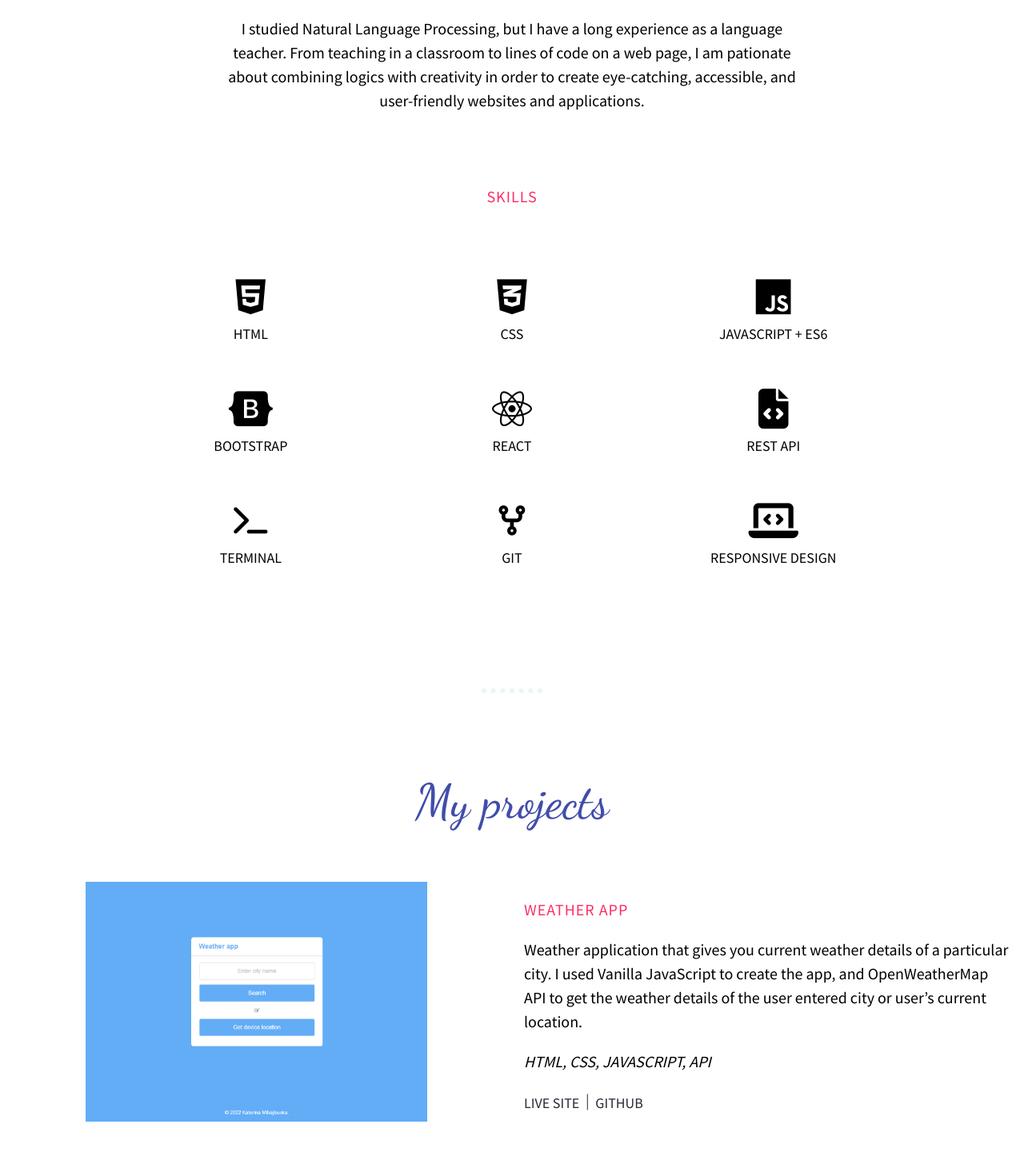
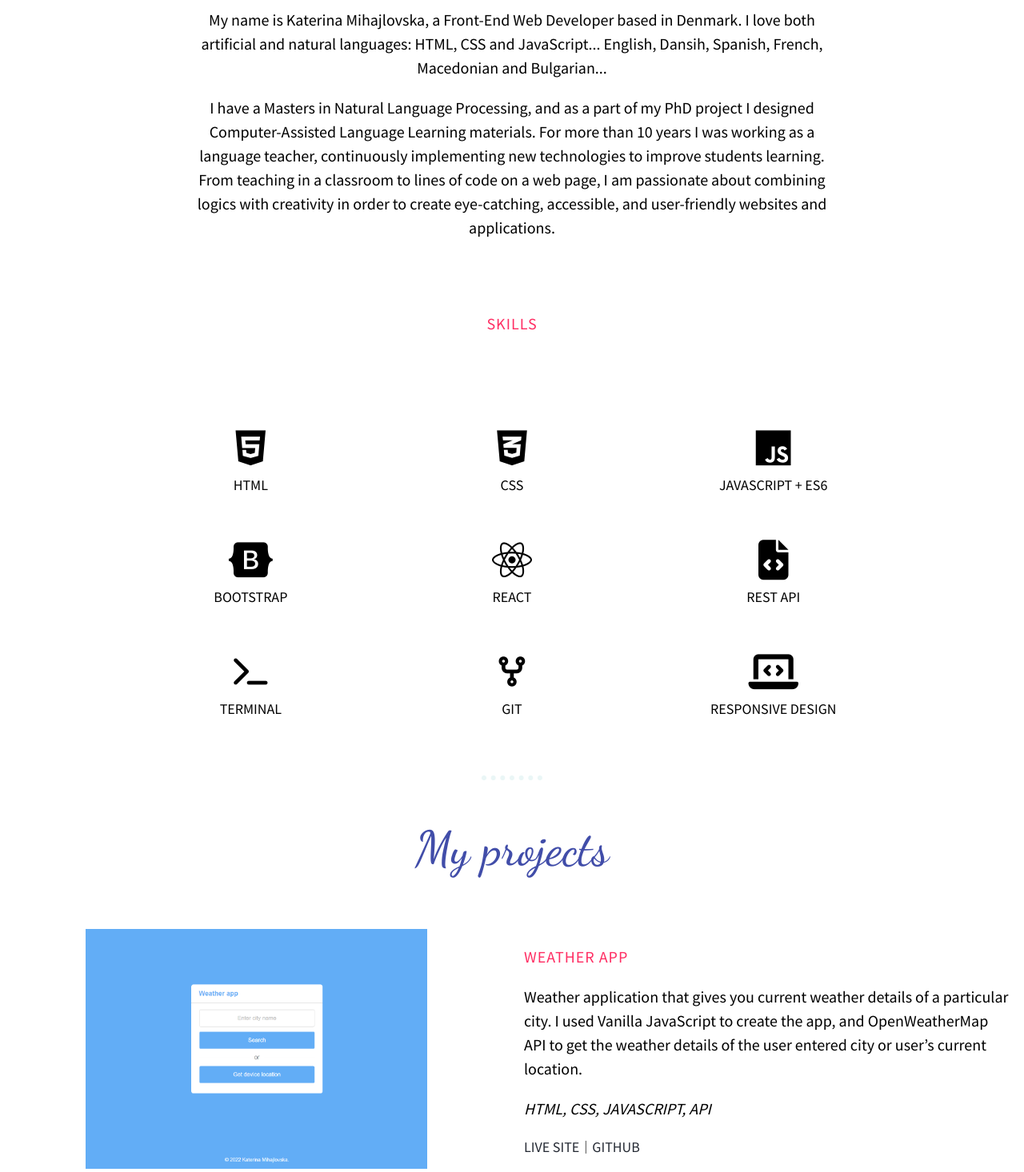
Before and after one commit to mihajlovskakate/portfolio, a React (Create React App) app: page / in a window 1280 px wide. Shown: the part 1304-2770 px from the top of the page at 80% size. Built offline with nearby package versions, Linux system fonts and the light colour scheme.

Commit message:
CSS adjustments

```diff
--- a/package.json
+++ b/package.json
@@ -24,7 +24,7 @@
   },
   "scripts": {
     "predeploy": "npm run build",
-    "deploy": "gh-pages -b gh-pages -d build",
+    "deploy": "gh-pages -d build",
     "start": "react-scripts start",
     "build": "react-scripts build",
     "test": "react-scripts test",
--- a/public/styles.css
+++ b/public/styles.css
@@ -3,7 +3,6 @@
 }
 
 body {
-    font-size: 20px;
     background-color: #fff;
     font-family: "Source Sans Pro", sans-serif;
     font-weight: 400;
@@ -82,10 +81,6 @@ ul {
 }
 
 @media only screen and (max-width: 768px) {
-    body {
-        font-size: 18px;
-    }
-
     h1 {
         font-size: 55px;
     }
@@ -100,11 +95,11 @@ hr {
     border-style: dotted none none;
     border-width: 6px;
     width: 6%;
-    margin: 100px auto;
+    margin: 50px auto;
+}
 
-    @media (min-width:780) {
-        width: 3%;
-    }
+@media (min-width:780) {
+    .hr{width: 3%;}
 }
 
 /*Navbar */
@@ -206,19 +201,12 @@ hr {
     }
 }
 
-#section {
-    padding: 3rem 3rem;
-    position: relative;
-    align-items: center;
-
-}
-
 .btn {
     -webkit-border-radius: 36;
     -moz-border-radius: 36;
     border-radius: 36px;
     font-family: inherit;
-    font-size: inherit;
+    font-size: 25px;
     color: #FF2E63;
     letter-spacing: 1px;
     padding: 10px 20px 10px 20px;
@@ -244,7 +232,7 @@ hr {
     padding: 3rem 3rem;
     position: relative;
     width: 100%;
-    height: 700px;
+    height: 100vh;
     background: url("images/hero-picture.jpg") 50% 30% no-repeat;
     background-size: cover;
 }
@@ -273,7 +261,7 @@ hr {
 
 @keyframes typewriter {
     from{width:0;}
-    to{width: 350px;}
+    to{width: 300px;}
   }
 
 .pop-in {
@@ -307,16 +295,19 @@ hr {
 
 /************About*************************/
 
+.about-subtitle{
+    padding: 0 15px;
+}
 .about-description {
     margin: auto;
     width: 100%;
-    line-height: 1.5;
+    line-height: 200%;
     padding: 50px 15px;
 }
 
 @media (min-width: 768px) {
     .about-description {
-        width: 60%;
+        width: 65%;
     }
 }
 
@@ -336,7 +327,7 @@ hr {
 
 
 .skills-title {
-    margin-bottom: 30px;
+    margin-top: 30px;
     text-transform: uppercase;
 }
 
@@ -373,7 +364,7 @@ hr {
 
 .col.img,
 .col.description {
-    padding-bottom: 60px;
+    padding-bottom: 50px;
 }
 
 
@@ -500,7 +491,7 @@ a.social-link:hover {
 
 .contact-form {
     height: 600px;
-    width: 90%;
+    width: 100%;
     padding-top: 30px;
     padding-bottom: 30px;
     margin: auto;
@@ -514,6 +505,7 @@ a.social-link:hover {
 }
 
 .contact-form input {
+    font-size: 18px;
     font-family: inherit;
     padding: 0;
     margin: 0;
@@ -542,7 +534,6 @@ textarea:focus {
     clear: none;
     border: 5;
     height: 50px;
-    font-size: 16px;
     padding: 0 20px;
     position: relative;
 
@@ -556,16 +547,15 @@ textarea:focus {
     width: 100%;
     border: 5;
     height: 50px;
-    font-size: 16px;
     padding: 0 20px;
 }
 
 .contact-form textarea {
+    font-size: 18px;
     font-family: inherit;
     width: 100%;
     border: none;
     height: 50px;
-    font-size: 16px;
     padding: 20px;
     min-height: 150px;
     margin-bottom: 20px;
--- a/src/components/About.jsx
+++ b/src/components/About.jsx
@@ -13,9 +13,9 @@ function About (){
             </h3>
         </div>
         <div className="about-description">
-            <p>My name is Katerina Mihajlovska and I am a language geek. I love both natural and artifitial languages. English, Dansih, Spanish, French, Macedonian, Bulgarian... HTML, CSS and JavaScript.
+            <p>My name is Katerina Mihajlovska, a Front-End Web Developer based in Denmark. I love both artificial and natural languages: HTML, CSS and JavaScript... English, Dansih, Spanish, French, Macedonian and Bulgarian...
             </p>
-            <p>I studied Natural Language Processing, but I have a long experience as a language teacher. From teaching in a classroom to lines of code on a web page, I am pationate about combining logics with creativity in order to create eye-catching, accessible, and user-friendly websites and applications.
+            <p>I have a Masters in Natural Language Processing, and as a part of my PhD project I designed Computer-Assisted Language Learning materials. For more than 10 years I was working as a language teacher, continuously implementing new technologies to improve students learning. From teaching in a classroom to lines of code on a web page, I am passionate about combining logics with creativity in order to create eye-catching, accessible, and user-friendly websites and applications.
             </p>
         </div>
             <div className="about-skills">
--- a/src/components/Contact/Contact.jsx
+++ b/src/components/Contact/Contact.jsx
@@ -2,15 +2,13 @@ import React from "react"
 import ContactForm from "./ContactForm";
 import emailjs from '@emailjs/browser';
 
-// var required = true;
-
 function Contact() {
 
     const form = React.createRef();
-    const btn = document.getElementById("contactBtn");
 
     function sendEmail(e) {
             e.preventDefault();
+            const btn = document.getElementById("contactBtn");
             btn.innerHTML = "Sending..."
             emailjs.sendForm('service_daidgez', 'template_xipp01l', form.current, 'EgedSTZge-SVdSIRS')
               .then((result) => {
@@ -21,8 +19,6 @@ function Contact() {
                 console.log(error.text);
               });
             }
-
-
 
     return (
         <section id="contact" className="contact-section">
--- a/src/components/Projects.jsx
+++ b/src/components/Projects.jsx
@@ -6,14 +6,14 @@ function Projects (){
 
     return(
     <section id="projects" className="projects-section">
-    <div>
+
         <h2>My projects</h2>
-    </div>
+
     <div className="project-container">
         {projectData.map((project)=>(
         <div className="row" key={project.id}>
             <div className="col img" style = {project.id%2===0? {float:"right"}:{float:"left"}}>
-                <img src={project.image} alt="galery" className="project-image"/>
+               <a href={project.link}> <img src={project.image} alt="galery" className="project-image"/></a>
             </div>
 
             <div className="col description" style = {project.id%2===0? {float:"right", textAlign:"right"}:{float:"left", textAlign:"left"}}>
```
